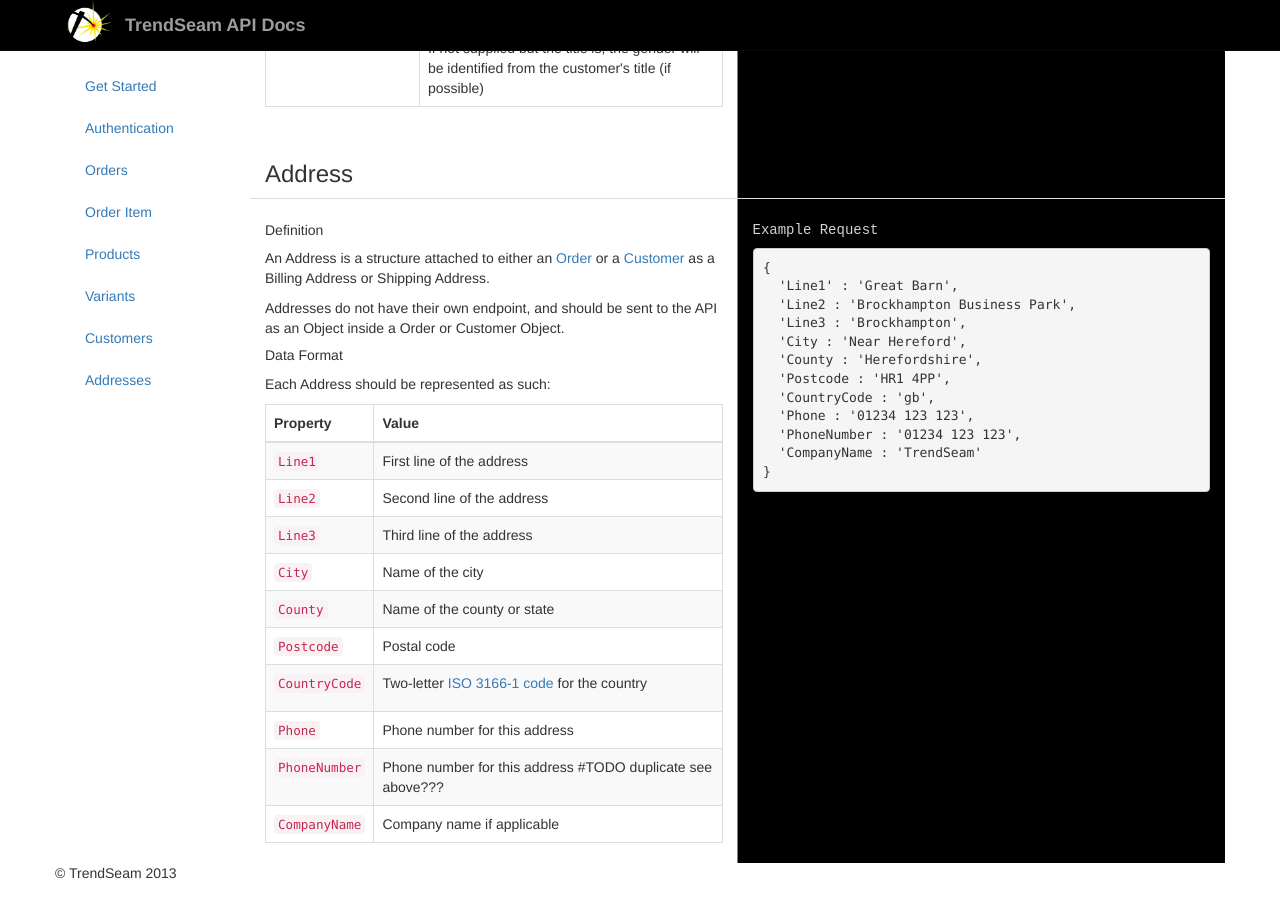
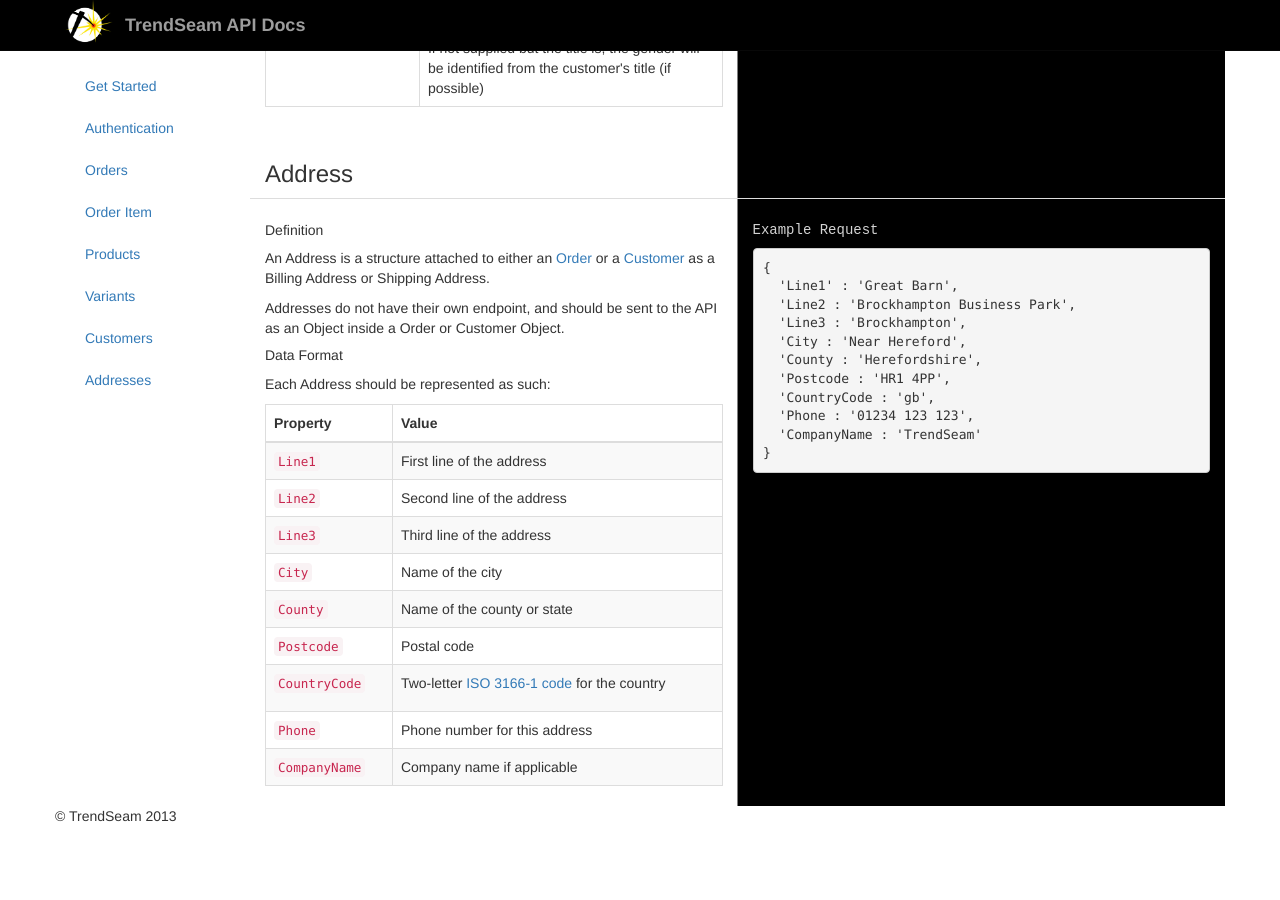
Before and after one commit to TrendSeam/API-Docs, a Jekyll site: the page built from api/index.html, in a window 1280 px wide and 900 px high, scrolled down 7136 px. Built offline with Jekyll 4.4.1, drawn with Linux system fonts in a browser that asks for light colours; nearby versions of some CDN libraries; library files that are not in the unit come from our copies; Markdown is read by kramdown in place of the engine named in the settings; after the commit the page ends 7992 px from its top, so only the background shows below that.

Commit message:
Fixed up the TODO in the address object

```diff
--- a/api/index.html
+++ b/api/index.html
@@ -832,10 +832,6 @@
 								<td>Phone number for this address</td>
 							</tr>
 							<tr>
-								<td><code>PhoneNumber</code></td>
-								<td>Phone number for this address #TODO duplicate see above???</td>
-							</tr>
-							<tr>
 								<td><code>CompanyName</code></td>
 								<td>Company name if applicable</td>
 							</tr>
@@ -857,7 +853,6 @@
   'Postcode : 'HR1 4PP',
   'CountryCode : 'gb',
   'Phone : '01234 123 123',
-  'PhoneNumber : '01234 123 123',
   'CompanyName : 'TrendSeam'
 }</code></pre>
 
```
